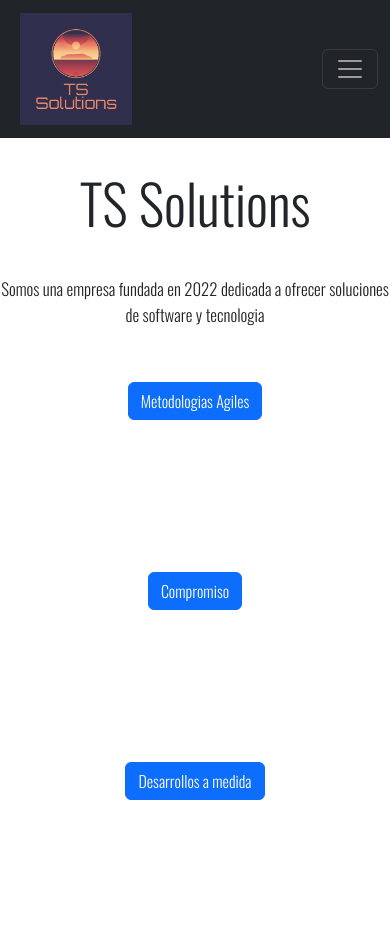
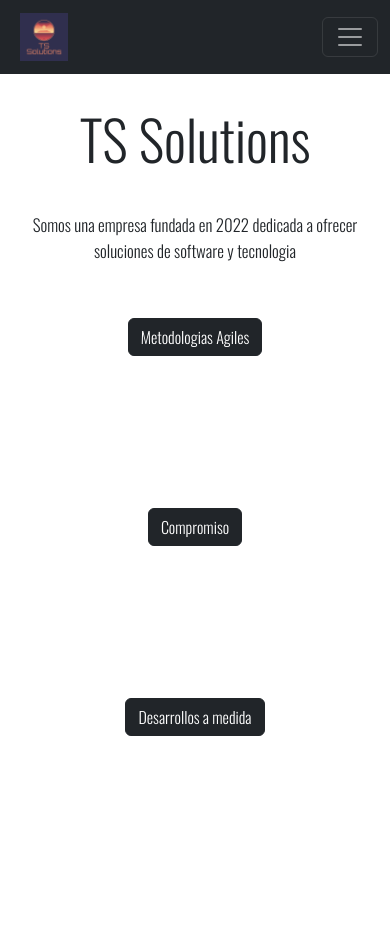
Before and after one commit to DarioGGZZ/TSSolutions, a plain HTML site: page index.html in a window 390 px wide. After the commit the page ends 872 px from the top, so only its background shows below. Drawn offline with nearby package versions, Linux system fonts and the light colour scheme.

Commit message:
Update - Se modifican las vistas mobile de index y servicios

```diff
--- a/index.html
+++ b/index.html
@@ -49,7 +49,7 @@
       <section class="home-main">
         <div>
           <p>
-            <button class="btn btn-primary" type="button" data-bs-toggle="collapse" data-bs-target="#agile" aria-expanded="false" aria-controls="collapseWidthExample">
+            <button class="btn btn-dark" type="button" data-bs-toggle="collapse" data-bs-target="#agile" aria-expanded="false" aria-controls="collapseWidthExample">
               Metodologias Agiles
             </button>
           </p>
@@ -66,7 +66,7 @@
         </div>
         <div>
           <p>
-            <button class="btn btn-primary" type="button" data-bs-toggle="collapse" data-bs-target="#compromiso" aria-expanded="false" aria-controls="collapseWidthExample">
+            <button class="btn btn-dark" type="button" data-bs-toggle="collapse" data-bs-target="#compromiso" aria-expanded="false" aria-controls="collapseWidthExample">
               Compromiso
             </button>
           </p>
@@ -81,7 +81,7 @@
         </div>
         <div>
           <p>
-            <button class="btn btn-primary" type="button" data-bs-toggle="collapse" data-bs-target="#personal" aria-expanded="false" aria-controls="collapseWidthExample">
+            <button class="btn btn-dark" type="button" data-bs-toggle="collapse" data-bs-target="#personal" aria-expanded="false" aria-controls="collapseWidthExample">
               Desarrollos a medida
             </button>
           </p>
--- a/style.css
+++ b/style.css
@@ -81,6 +81,14 @@ p{
         justify-content: center;
         gap: 1rem;
     }
+
+    .logo{
+        width: 4rem;
+    }
+
+    .title{
+        padding: 0 1%;
+    }
 }
 
 /* Clases de servicios.html */
@@ -102,6 +110,12 @@ p{
 @media (max-width: 700px) {
     .services-description{
         margin: 2vh 0;
+        text-align: center;
+    }
+
+    .services-description p{
+        font-size: 2vh;
+        padding: 0 1%;
     }
 }
 
```
